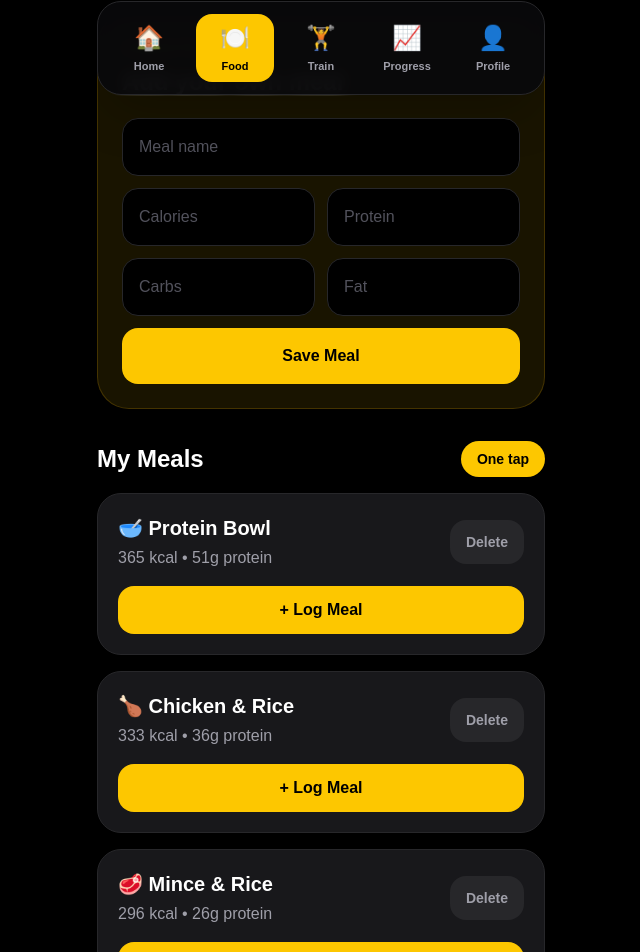
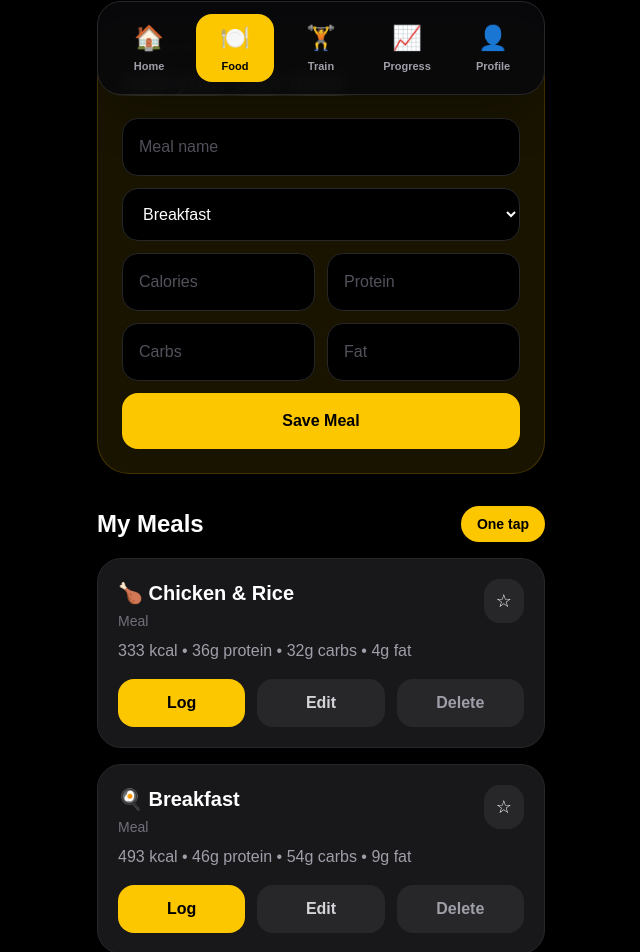
Before and after one commit to MarcRoscoe91/lion-coach, a Next.js app: page /nutrition in a window 1280 px wide. Shown: the part 689-1641 px from the top of the page, without its empty margins (319-959 px from the left). Built offline with nearby package versions, Linux system fonts and the light colour scheme.

Commit message:
Add meal edit favourites and categories

```diff
--- a/app/nutrition/page.tsx
+++ b/app/nutrition/page.tsx
@@ -4,11 +4,16 @@ import { useEffect, useState } from "react";
 
 import BottomNav from "@/components/navigation/BottomNav";
 import {
-  createFoodId,
-  loadSavedFoods,
+  createFood,
+  deleteFood,
+  loadFoods,
   saveFoods,
-  type Food,
-} from "@/lib/foods";
+  sortFoods,
+  toggleFavourite,
+  updateFood,
+  type MealCategory,
+  type SavedFood,
+} from "@/lib/foodStore";
 import {
   addMealToDay,
   clearMealsFromDay,
@@ -20,14 +25,18 @@ import {
   type DailyRecords,
 } from "@/lib/dailyStore";
 
+const categories: MealCategory[] = ["Breakfast", "Lunch", "Dinner", "Snacks"];
+
 export default function NutritionPage() {
   const todayKey = getDateKey();
 
   const [records, setRecords] = useState<DailyRecords>({});
-  const [foods, setFoods] = useState<Food[]>([]);
+  const [foods, setFoods] = useState<SavedFood[]>([]);
   const [loaded, setLoaded] = useState(false);
+  const [editingId, setEditingId] = useState<string | null>(null);
 
   const [mealName, setMealName] = useState("");
+  const [category, setCategory] = useState<MealCategory>("Breakfast");
   const [calories, setCalories] = useState("");
   const [protein, setProtein] = useState("");
   const [carbs, setCarbs] = useState("");
@@ -40,7 +49,7 @@ export default function NutritionPage() {
 
   useEffect(() => {
     setRecords(loadDailyRecords());
-    setFoods(loadSavedFoods());
+    setFoods(loadFoods());
     setLoaded(true);
   }, []);
 
@@ -53,8 +62,19 @@ export default function NutritionPage() {
 
   const today = getDay(records, todayKey);
   const totals = getNutritionTotals(today);
+  const sortedFoods = sortFoods(foods);
 
-  function addFood(food: Food) {
+  function resetForm() {
+    setEditingId(null);
+    setMealName("");
+    setCategory("Breakfast");
+    setCalories("");
+    setProtein("");
+    setCarbs("");
+    setFat("");
+  }
+
+  function addFood(food: SavedFood) {
     setRecords((current) => addMealToDay(current, todayKey, food));
   }
 
@@ -62,29 +82,35 @@ export default function NutritionPage() {
     setRecords((current) => clearMealsFromDay(current, todayKey));
   }
 
-  function createMeal() {
+  function saveMeal() {
     if (!mealName.trim()) return;
 
-    const newFood: Food = {
-      id: createFoodId(mealName),
+    const payload = {
       name: mealName,
       calories: Number(calories) || 0,
       protein: Number(protein) || 0,
       carbs: Number(carbs) || 0,
       fat: Number(fat) || 0,
+      category,
     };
 
-    setFoods((current) => [newFood, ...current]);
+    if (editingId) {
+      setFoods((current) => updateFood(current, editingId, payload));
+    } else {
+      setFoods((current) => [createFood(payload), ...current]);
+    }
 
-    setMealName("");
-    setCalories("");
-    setProtein("");
-    setCarbs("");
-    setFat("");
+    resetForm();
   }
 
-  function deleteMeal(foodId: string) {
-    setFoods((current) => current.filter((food) => food.id !== foodId));
+  function startEditing(food: SavedFood) {
+    setEditingId(food.id);
+    setMealName(food.name);
+    setCategory(food.category ?? "Breakfast");
+    setCalories(String(food.calories));
+    setProtein(String(food.protein));
+    setCarbs(String(food.carbs));
+    setFat(String(food.fat));
   }
 
   return (
@@ -98,7 +124,7 @@ export default function NutritionPage() {
           <h1 className="mt-2 text-4xl font-black">Fuel The Lion</h1>
 
           <p className="mt-2 text-zinc-400">
-            Create meals, log food, and complete your nutrition objectives.
+            Create meals, favourite them, and log food in one tap.
           </p>
         </header>
 
@@ -155,10 +181,12 @@ export default function NutritionPage() {
 
         <section className="mt-8 rounded-[2rem] border border-yellow-500/20 bg-yellow-400/10 p-6">
           <p className="text-sm uppercase tracking-[0.3em] text-yellow-400">
-            Create Meal
+            {editingId ? "Edit Meal" : "Create Meal"}
           </p>
 
-          <h2 className="mt-2 text-2xl font-bold">Add your own meal</h2>
+          <h2 className="mt-2 text-2xl font-bold">
+            {editingId ? "Update your meal" : "Add your own meal"}
+          </h2>
 
           <div className="mt-5 space-y-3">
             <input
@@ -168,46 +196,38 @@ export default function NutritionPage() {
               className="w-full rounded-2xl border border-zinc-800 bg-black p-4 text-white outline-none placeholder:text-zinc-600"
             />
 
+            <select
+              value={category}
+              onChange={(event) => setCategory(event.target.value as MealCategory)}
+              className="w-full rounded-2xl border border-zinc-800 bg-black p-4 text-white outline-none"
+            >
+              {categories.map((item) => (
+                <option key={item}>{item}</option>
+              ))}
+            </select>
+
             <div className="grid grid-cols-2 gap-3">
-              <input
-                value={calories}
-                onChange={(event) => setCalories(event.target.value)}
-                placeholder="Calories"
-                inputMode="numeric"
-                className="rounded-2xl border border-zinc-800 bg-black p-4 text-white outline-none placeholder:text-zinc-600"
-              />
-
-              <input
-                value={protein}
-                onChange={(event) => setProtein(event.target.value)}
-                placeholder="Protein"
-                inputMode="numeric"
-                className="rounded-2xl border border-zinc-800 bg-black p-4 text-white outline-none placeholder:text-zinc-600"
-              />
-
-              <input
-                value={carbs}
-                onChange={(event) => setCarbs(event.target.value)}
-                placeholder="Carbs"
-                inputMode="numeric"
-                className="rounded-2xl border border-zinc-800 bg-black p-4 text-white outline-none placeholder:text-zinc-600"
-              />
-
-              <input
-                value={fat}
-                onChange={(event) => setFat(event.target.value)}
-                placeholder="Fat"
-                inputMode="numeric"
-                className="rounded-2xl border border-zinc-800 bg-black p-4 text-white outline-none placeholder:text-zinc-600"
-              />
+              <input value={calories} onChange={(e) => setCalories(e.target.value)} placeholder="Calories" inputMode="numeric" className="rounded-2xl border border-zinc-800 bg-black p-4 text-white outline-none placeholder:text-zinc-600" />
+              <input value={protein} onChange={(e) => setProtein(e.target.value)} placeholder="Protein" inputMode="numeric" className="rounded-2xl border border-zinc-800 bg-black p-4 text-white outline-none placeholder:text-zinc-600" />
+              <input value={carbs} onChange={(e) => setCarbs(e.target.value)} placeholder="Carbs" inputMode="numeric" className="rounded-2xl border border-zinc-800 bg-black p-4 text-white outline-none placeholder:text-zinc-600" />
+              <input value={fat} onChange={(e) => setFat(e.target.value)} placeholder="Fat" inputMode="numeric" className="rounded-2xl border border-zinc-800 bg-black p-4 text-white outline-none placeholder:text-zinc-600" />
             </div>
 
             <button
-              onClick={createMeal}
+              onClick={saveMeal}
               className="w-full rounded-2xl bg-yellow-400 py-4 font-bold text-black active:scale-95"
             >
-              Save Meal
+              {editingId ? "Save Changes" : "Save Meal"}
             </button>
+
+            {editingId && (
+              <button
+                onClick={resetForm}
+                className="w-full rounded-2xl bg-zinc-800 py-4 font-bold text-zinc-300"
+              >
+                Cancel Edit
+              </button>
+            )}
           </div>
         </section>
 
@@ -221,37 +241,65 @@ export default function NutritionPage() {
           </div>
 
           <div className="space-y-4">
-            {foods.map((food) => (
+            {sortedFoods.map((food) => (
               <div
                 key={food.id}
                 className="rounded-3xl border border-zinc-800 bg-zinc-900 p-5"
               >
-                <div className="flex items-center justify-between gap-4">
+                <div className="flex items-start justify-between gap-4">
                   <button
                     onClick={() => addFood(food)}
                     className="flex-1 text-left active:scale-[0.98]"
                   >
-                    <h3 className="text-xl font-bold">{food.name}</h3>
+                    <h3 className="text-xl font-bold">
+                      {food.favourite ? "⭐ " : ""}
+                      {food.name}
+                    </h3>
 
-                    <p className="mt-1 text-zinc-400">
-                      {food.calories} kcal • {food.protein}g protein
+                    <p className="mt-1 text-sm text-zinc-500">
+                      {food.category ?? "Meal"}
+                    </p>
+
+                    <p className="mt-2 text-zinc-400">
+                      {food.calories} kcal • {food.protein}g protein •{" "}
+                      {food.carbs}g carbs • {food.fat}g fat
                     </p>
                   </button>
 
                   <button
-                    onClick={() => deleteMeal(food.id)}
-                    className="rounded-2xl bg-zinc-800 px-4 py-3 text-sm font-bold text-zinc-400"
+                    onClick={() =>
+                      setFoods((current) => toggleFavourite(current, food.id))
+                    }
+                    className="rounded-2xl bg-zinc-800 px-3 py-2 text-lg"
+                  >
+                    {food.favourite ? "⭐" : "☆"}
+                  </button>
+                </div>
+
+                <div className="mt-4 grid grid-cols-3 gap-3">
+                  <button
+                    onClick={() => addFood(food)}
+                    className="rounded-2xl bg-yellow-400 py-3 font-bold text-black"
+                  >
+                    Log
+                  </button>
+
+                  <button
+                    onClick={() => startEditing(food)}
+                    className="rounded-2xl bg-zinc-800 py-3 font-bold text-zinc-300"
+                  >
+                    Edit
+                  </button>
+
+                  <button
+                    onClick={() =>
+                      setFoods((current) => deleteFood(current, food.id))
+                    }
+                    className="rounded-2xl bg-zinc-800 py-3 font-bold text-zinc-400"
                   >
                     Delete
                   </button>
                 </div>
-
-                <button
-                  onClick={() => addFood(food)}
-                  className="mt-4 w-full rounded-2xl bg-yellow-400 py-3 font-bold text-black active:scale-95"
-                >
-                  + Log Meal
-                </button>
               </div>
             ))}
           </div>
@@ -277,9 +325,7 @@ function MacroCard({
   return (
     <div className="rounded-3xl border border-zinc-800 bg-zinc-900 p-5">
       <p className="text-sm text-zinc-400">{title}</p>
-
       <h2 className="mt-2 text-3xl font-black">{current}</h2>
-
       <p className="mt-1 text-sm text-zinc-500">of {target}</p>
 
       <div className="mt-4 h-3 overflow-hidden rounded-full bg-zinc-800">
--- /dev/null
+++ b/lib/foodStore.ts
@@ -0,0 +1,90 @@
+import { defaultFoods, type Food } from "@/lib/foods";
+
+const STORAGE_KEY = "lion-saved-foods";
+
+export type MealCategory = "Breakfast" | "Lunch" | "Dinner" | "Snacks";
+
+export type SavedFood = Food & {
+  favourite?: boolean;
+  category?: MealCategory;
+};
+
+export function loadFoods(): SavedFood[] {
+  if (typeof window === "undefined") return defaultFoods;
+
+  const saved = localStorage.getItem(STORAGE_KEY);
+
+  if (!saved) return defaultFoods;
+
+  try {
+    return JSON.parse(saved);
+  } catch {
+    return defaultFoods;
+  }
+}
+
+export function saveFoods(foods: SavedFood[]) {
+  if (typeof window === "undefined") return;
+
+  localStorage.setItem(STORAGE_KEY, JSON.stringify(foods));
+}
+
+export function createFoodId(name: string) {
+  return `${name.toLowerCase().replace(/[^a-z0-9]+/g, "-")}-${Date.now()}`;
+}
+
+export function createFood({
+  name,
+  calories,
+  protein,
+  carbs,
+  fat,
+  category,
+}: {
+  name: string;
+  calories: number;
+  protein: number;
+  carbs: number;
+  fat: number;
+  category: MealCategory;
+}): SavedFood {
+  return {
+    id: createFoodId(name),
+    name,
+    calories,
+    protein,
+    carbs,
+    fat,
+    category,
+    favourite: false,
+  };
+}
+
+export function toggleFavourite(foods: SavedFood[], foodId: string) {
+  return foods.map((food) =>
+    food.id === foodId ? { ...food, favourite: !food.favourite } : food
+  );
+}
+
+export function deleteFood(foods: SavedFood[], foodId: string) {
+  return foods.filter((food) => food.id !== foodId);
+}
+
+export function updateFood(
+  foods: SavedFood[],
+  foodId: string,
+  updates: Partial<SavedFood>
+) {
+  return foods.map((food) =>
+    food.id === foodId ? { ...food, ...updates } : food
+  );
+}
+
+export function sortFoods(foods: SavedFood[]) {
+  return [...foods].sort((a, b) => {
+    if (a.favourite && !b.favourite) return -1;
+    if (!a.favourite && b.favourite) return 1;
+
+    return a.name.localeCompare(b.name);
+  });
+}
```
